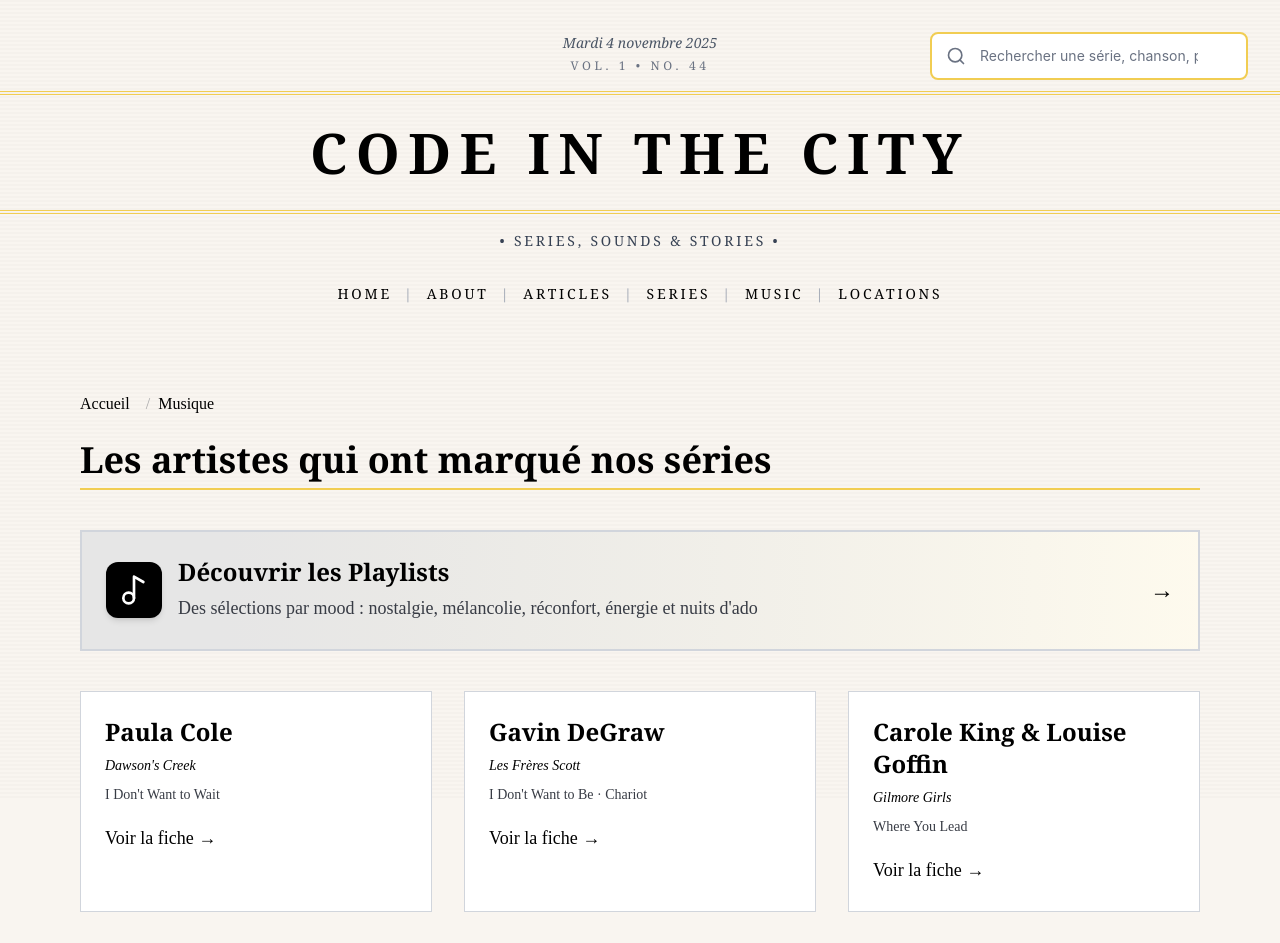
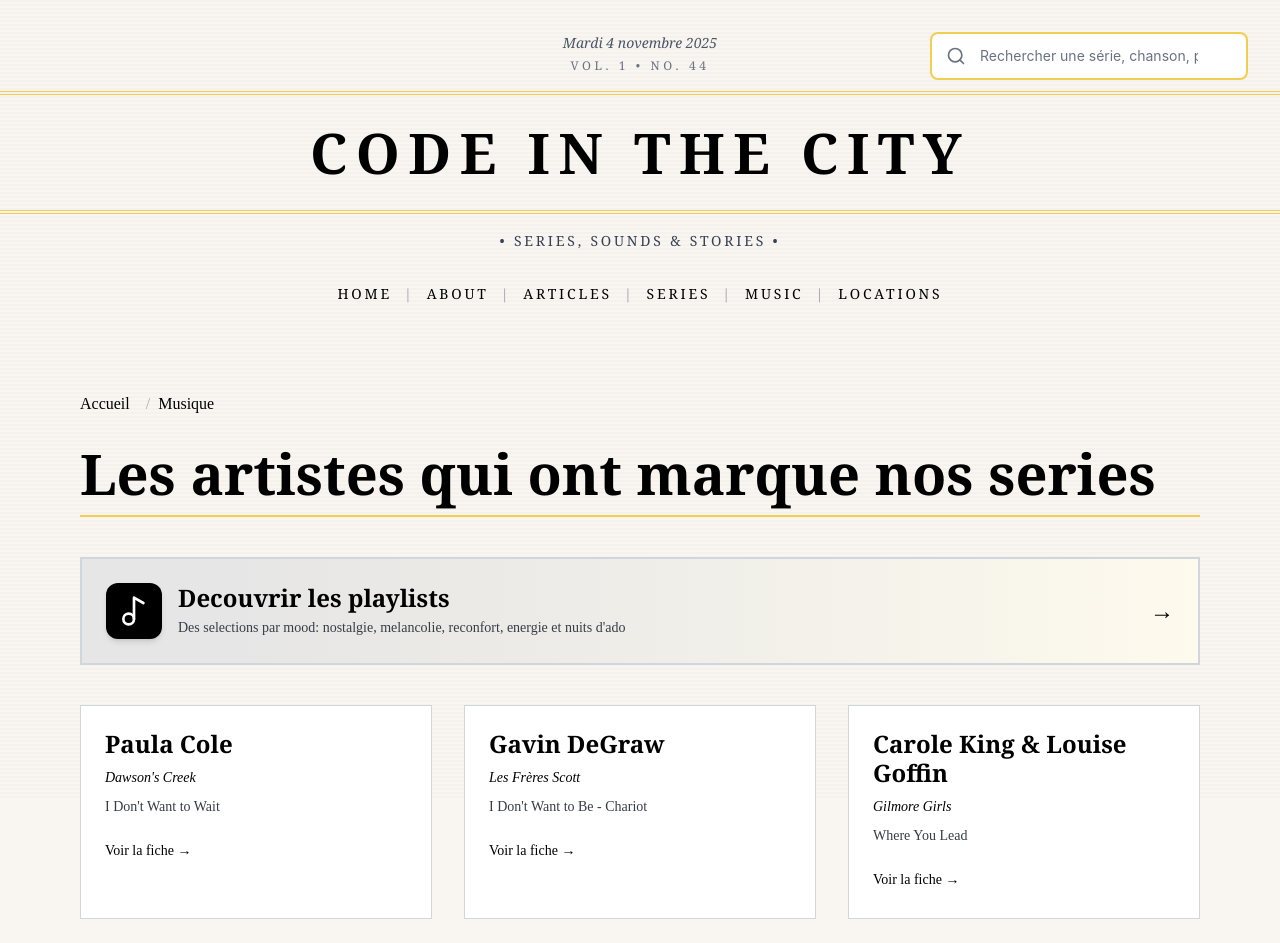
Before and after one commit to GaelleB/code-in-the-city, a Next.js app: page /music in a window 1280 px wide. Shown: the top 943 px of the page. Built offline with nearby package versions, Linux system fonts and the light colour scheme.

Commit message:
Harmonise la section artistes & playlists

```diff
--- a/app/music/page.tsx
+++ b/app/music/page.tsx
@@ -1,16 +1,16 @@
+import Link from "next/link";
+import { Music2 } from "lucide-react";
+import Card from "@/components/Card";
+import Breadcrumb from "@/components/Breadcrumb";
 import { musiques } from "@/data/musiques";
-import Card from "@/components/Card";
-import Link from "next/link";
-import Breadcrumb from "@/components/Breadcrumb";
-import { Music2 } from "lucide-react";
 
 export default function MusicPage() {
     return (
         <main className="max-w-6xl mx-auto px-4 py-12 animate-fade-in">
             <Breadcrumb />
 
-            <h1 className="text-4xl font-serif font-bold mb-10 border-b-2 border-[var(--color-secondary)] pb-2">
-                Les artistes qui ont marqué nos séries
+            <h1 className="typo-h1 font-serif font-bold mb-10 border-b-2 border-[var(--color-secondary)] pb-2">
+                Les artistes qui ont marque nos series
             </h1>
 
             {/* Lien vers les playlists */}
@@ -21,14 +21,16 @@ export default function MusicPage() {
                             <Music2 className="w-8 h-8 text-white" />
                         </div>
                         <div className="flex-1">
-                            <h3 className="text-2xl font-serif font-bold text-[var(--color-primary)] mb-1">
-                                Découvrir les Playlists
+                            <h3 className="typo-h3 font-serif font-bold text-[var(--color-primary)] mb-1">
+                                Decouvrir les playlists
                             </h3>
-                            <p className="text-[var(--color-dark)]">
-                                Des sélections par mood : nostalgie, mélancolie, réconfort, énergie et nuits d&apos;ado
+                            <p className="typo-small text-[var(--color-dark)]">
+                                Des selections par mood: nostalgie, melancolie, reconfort, energie et nuits d&apos;ado
                             </p>
                         </div>
-                        <span className="text-2xl">→</span>
+                        <span className="typo-h3" aria-hidden>
+                            →
+                        </span>
                     </div>
                 </Card>
             </Link>
@@ -36,23 +38,23 @@ export default function MusicPage() {
             <section className="grid gap-8 md:grid-cols-2 lg:grid-cols-3">
                 {musiques.map((artiste) => (
                     <Card key={artiste.id}>
-                    <h3 className="text-2xl font-serif font-bold mb-2">{artiste.nom}</h3>
+                        <h3 className="typo-h3 font-serif font-bold mb-2">{artiste.nom}</h3>
 
                         {artiste.seriesLiees.length > 0 && (
-                    <p className="italic text-sm mb-2">
+                            <p className="italic typo-small mb-2">
                                 {artiste.seriesLiees.join(", ")}
                             </p>
                         )}
 
                         {artiste.bo.length > 0 && (
-                    <p className="text-[var(--color-dark)] text-sm leading-relaxed mb-4">
-                        {artiste.bo.slice(0, 2).join(" · ")}
+                            <p className="typo-small text-[var(--color-dark)] leading-relaxed mb-4">
+                                {artiste.bo.slice(0, 2).join(" - ")}
                             </p>
                         )}
 
                         <Link
                             href={`/music/${artiste.id}`}
-                    className="text-[var(--color-primary)] md:hover:underline md:hover:text-black font-medium transition-colors active:opacity-70 touch-manipulation inline-block"
+                            className="typo-small text-[var(--color-primary)] md:hover:underline md:hover:text-black font-medium transition-colors active:opacity-70 touch-manipulation inline-block"
                         >
                             Voir la fiche →
                         </Link>
```
Lines whose indentation alone changed are shown as unchanged.
